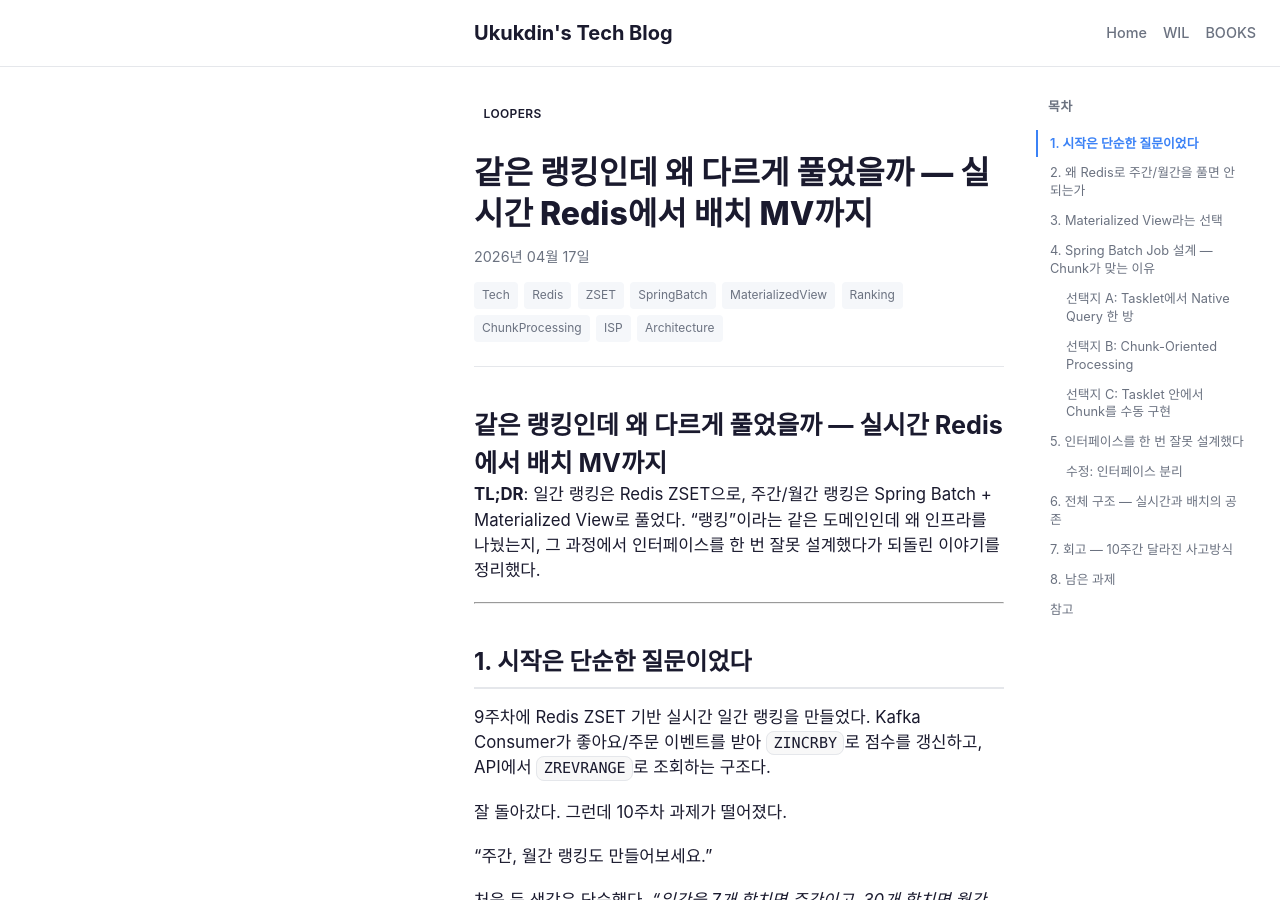
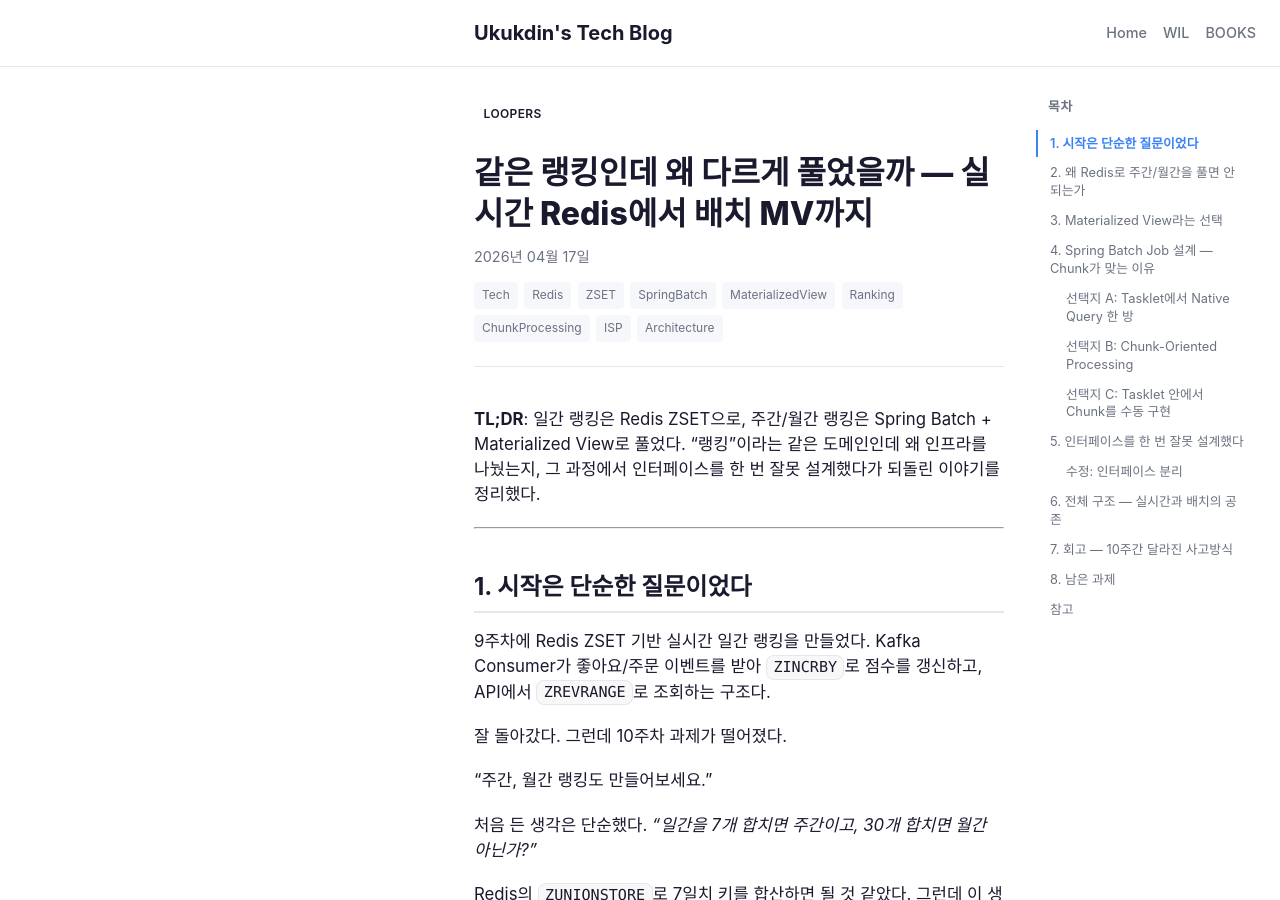
Before and after one commit to ukukdin/ukukdin.github.io, a Jekyll site: the page built from _posts/2026-04-17-10weeksBlog.md, in a window 1280 px wide and 900 px high. Built offline with Jekyll 4.4.1, drawn with Linux system fonts in a browser that asks for light colours.

Commit message:
10주차 집행~

```diff
--- a/_posts/2026-04-17-10weeksBlog.md
+++ b/_posts/2026-04-17-10weeksBlog.md
@@ -7,7 +7,6 @@ tags: [Tech, Redis, ZSET, SpringBatch, MaterializedView, Ranking, ChunkProcessin
 excerpt: "같은 '랭킹'이지만 일간은 Redis ZSET 실시간으로, 주간/월간은 Spring Batch + MV 배치로 풀었다. '실시간으로 풀 수 있다'와 '실시간으로 풀어야 한다'는 다르다는 것, 그리고 인터페이스를 한 번 잘못 설계했다가 ISP로 되돌린 이야기."
 ---
 
-# 같은 랭킹인데 왜 다르게 풀었을까 — 실시간 Redis에서 배치 MV까지
 
 > **TL;DR**: 일간 랭킹은 Redis ZSET으로, 주간/월간 랭킹은 Spring Batch + Materialized View로 풀었다. "랭킹"이라는 같은 도메인인데 왜 인프라를 나눴는지, 그 과정에서 인터페이스를 한 번 잘못 설계했다가 되돌린 이야기를 정리했다.
 
```
